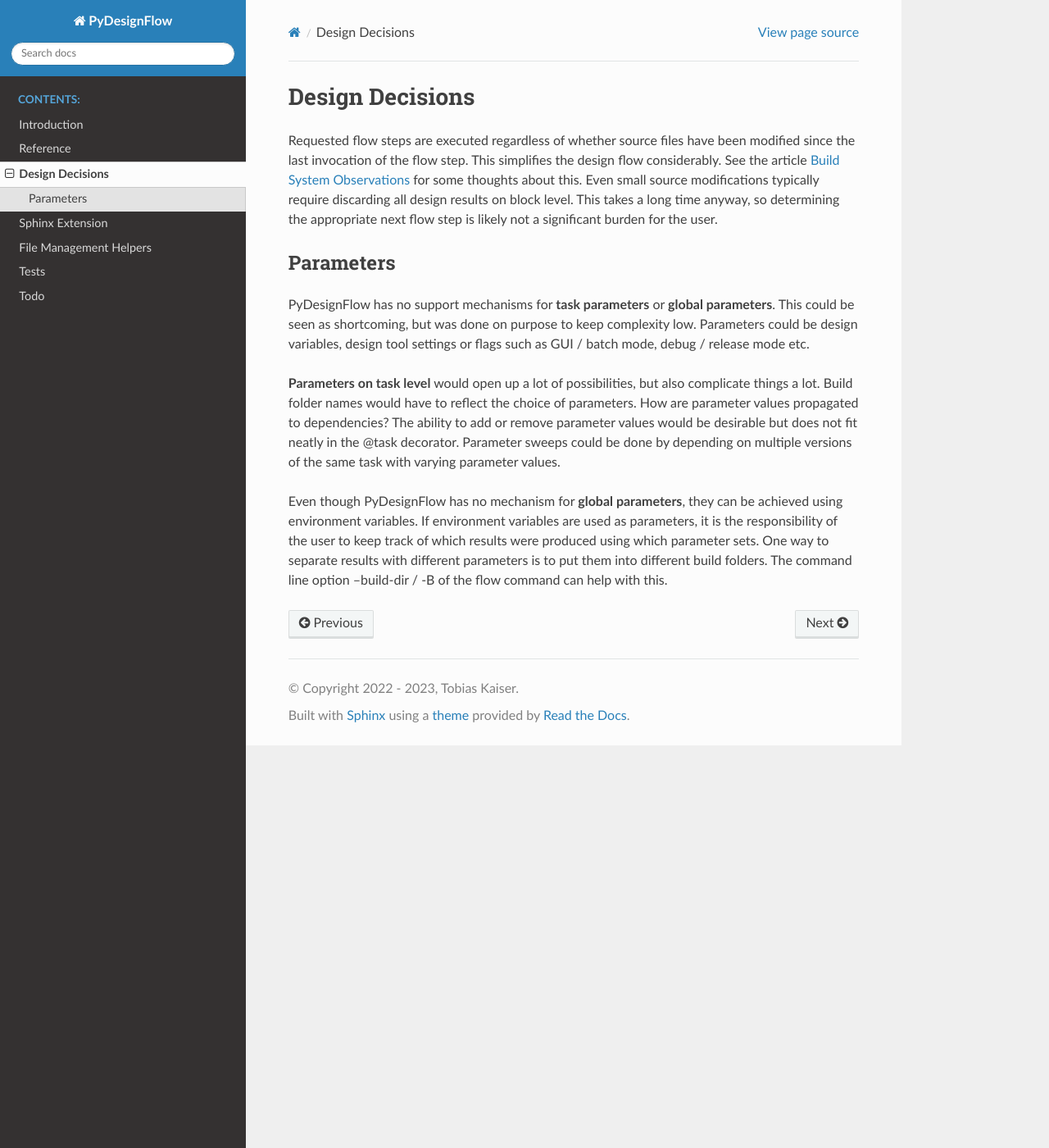
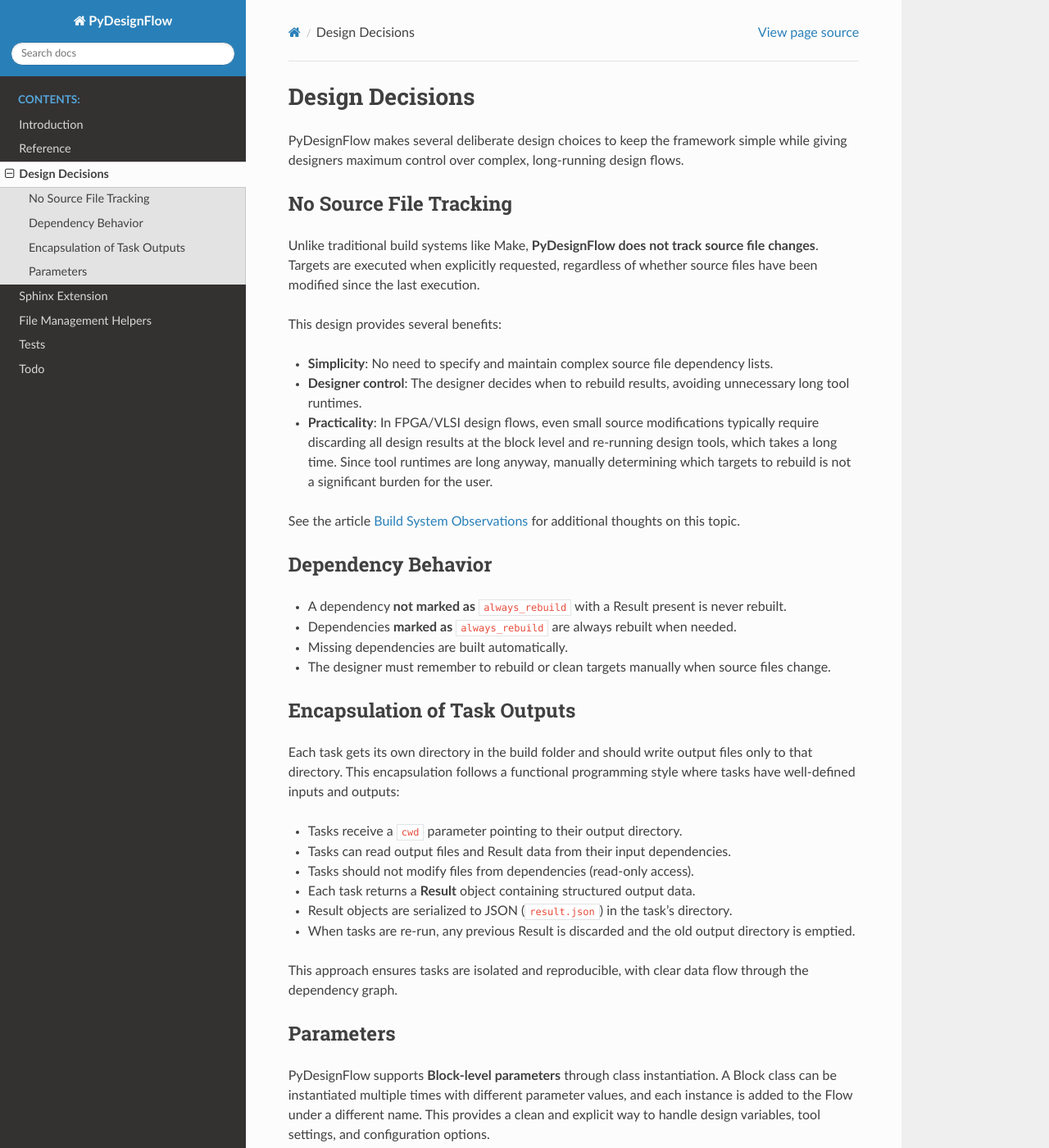
Before and after one commit to TobiasKaiser/pydesignflow, a Sphinx documentation site: the page built from docs/design_decisions.rst, in a window 1280 px wide and 1400 px high. Shown: the whole window at 82% size. Built offline with Sphinx 7.4.7 and the Read the Docs theme 3.1.0, drawn with Linux system fonts in a browser that asks for light colours; the version number could not be read and is left out; some of the changed text lies outside the part shown.

Commit message:
docs: design_decisions.rst improved

```diff
--- a/docs/design_decisions.rst
+++ b/docs/design_decisions.rst
@@ -3,15 +3,55 @@
 Design Decisions
 ================
 
-Requested flow steps are executed regardless of whether source files have been modified since the last invocation of the flow step. This simplifies the design flow considerably. See the article `Build System Observations`_ for some thoughts about this. Even small source modifications typically require discarding all design results on block level. This takes a long time anyway, so determining the appropriate next flow step is likely not a significant burden for the user.
+PyDesignFlow makes several deliberate design choices to keep the framework simple while giving designers maximum control over complex, long-running design flows.
+
+No Source File Tracking
+-----------------------
+
+Unlike traditional build systems like Make, **PyDesignFlow does not track source file changes**. Targets are executed when explicitly requested, regardless of whether source files have been modified since the last execution.
+
+This design provides several benefits:
+
+- **Simplicity**: No need to specify and maintain complex source file dependency lists.
+- **Designer control**: The designer decides when to rebuild results, avoiding unnecessary long tool runtimes.
+- **Practicality**: In FPGA/VLSI design flows, even small source modifications typically require discarding all design results at the block level and re-running design tools, which takes a long time. Since tool runtimes are long anyway, manually determining which targets to rebuild is not a significant burden for the user.
+
+See the article `Build System Observations`_ for additional thoughts on this topic.
 
 .. _Build System Observations: http://www.oilshell.org/blog/2017/05/31.html
+
+Dependency Behavior
+-------------------
+
+- A dependency **not marked as** ``always_rebuild`` with a Result present is never rebuilt.
+- Dependencies **marked as** ``always_rebuild`` are always rebuilt when needed.
+- Missing dependencies are built automatically.
+- The designer must remember to rebuild or clean targets manually when source files change.
+
+Encapsulation of Task Outputs
+------------------------------
+
+Each task gets its own directory in the build folder and should write output files only to that directory. This encapsulation follows a functional programming style where tasks have well-defined inputs and outputs:
+
+- Tasks receive a ``cwd`` parameter pointing to their output directory.
+- Tasks can read output files and Result data from their input dependencies.
+- Tasks should not modify files from dependencies (read-only access).
+- Each task returns a **Result** object containing structured output data.
+- Result objects are serialized to JSON (``result.json``) in the task's directory.
+- When tasks are re-run, any previous Result is discarded and the old output directory is emptied.
+
+This approach ensures tasks are isolated and reproducible, with clear data flow through the dependency graph.
 
 Parameters
 ----------
 
-PyDesignFlow has no support mechanisms for **task parameters** or **global parameters**. This could be seen as shortcoming, but was done on purpose to keep complexity low. Parameters could be design variables, design tool settings or flags such as GUI / batch mode, debug / release mode etc.
+PyDesignFlow supports **Block-level parameters** through class instantiation. A Block class can be instantiated multiple times with different parameter values, and each instance is added to the Flow under a different name. This provides a clean and explicit way to handle design variables, tool settings, and configuration options.
 
-**Parameters on task level** would open up a lot of possibilities, but also complicate things a lot. Build folder names would have to reflect the choice of parameters. How are parameter values propagated to dependencies? The ability to add or remove parameter values would be desirable but does not fit neatly in the @task decorator. Parameter sweeps could be done by depending on multiple versions of the same task with varying parameter values.
+For example, a parameterized Block can be instantiated as::
 
-Even though PyDesignFlow has no mechanism for **global parameters**, they can be achieved using environment variables. If environment variables are used as parameters, it is the responsibility of the user to keep track of which results were produced using which parameter sets. One way to separate results with different parameters is to put them into different build folders. The command line option --build-dir / -B of the flow command can help with this.
+    flow['BlockA_config1'] = MyBlock(voltage=1.8, mode='fast')
+    flow['BlockA_config2'] = MyBlock(voltage=1.2, mode='slow')
+
+PyDesignFlow deliberately avoids **task-level parameters** to keep complexity low. Task-level parameters would add significant complexity: build folder names would need to reflect parameter choices, parameter value propagation to dependencies would need to be defined, and adding or removing parameter values does not fit neatly in the ``@task`` decorator. Instead, parameter variations are handled by creating multiple Block instances.
+
+**Project-wide (global) parameters** are generally discouraged but can be implemented using environment variables when necessary. When using environment variables, the user is responsible for tracking which results were produced with which parameter sets. Results with different parameters can be separated using different build folders. The ``--build-dir`` / ``-B`` command line option facilitates working with multiple build folders.
```
Also changed, not shown: docs/todo.rst (+2 -8 lines).
